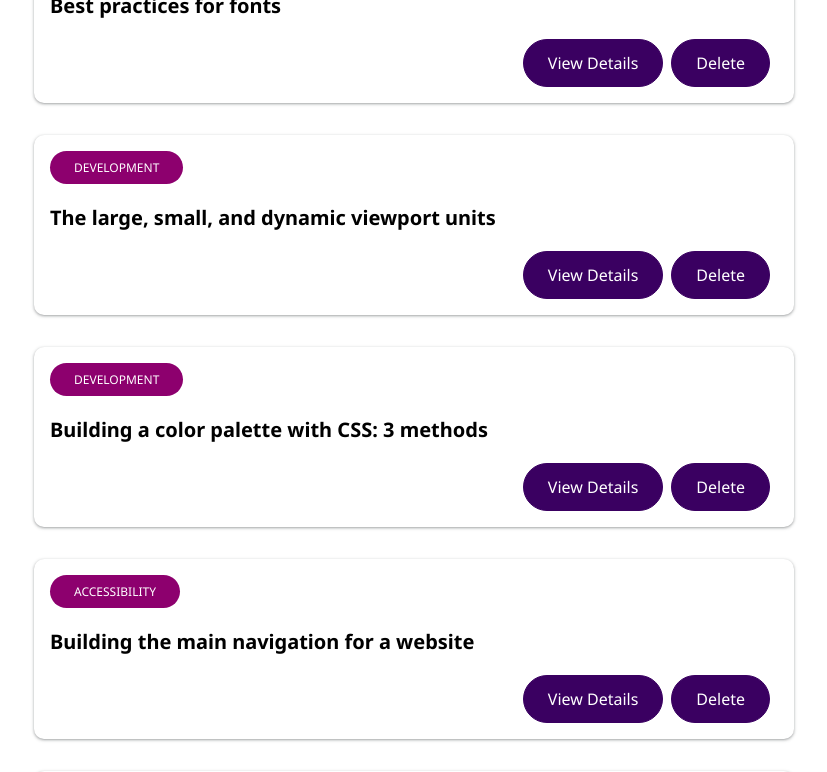
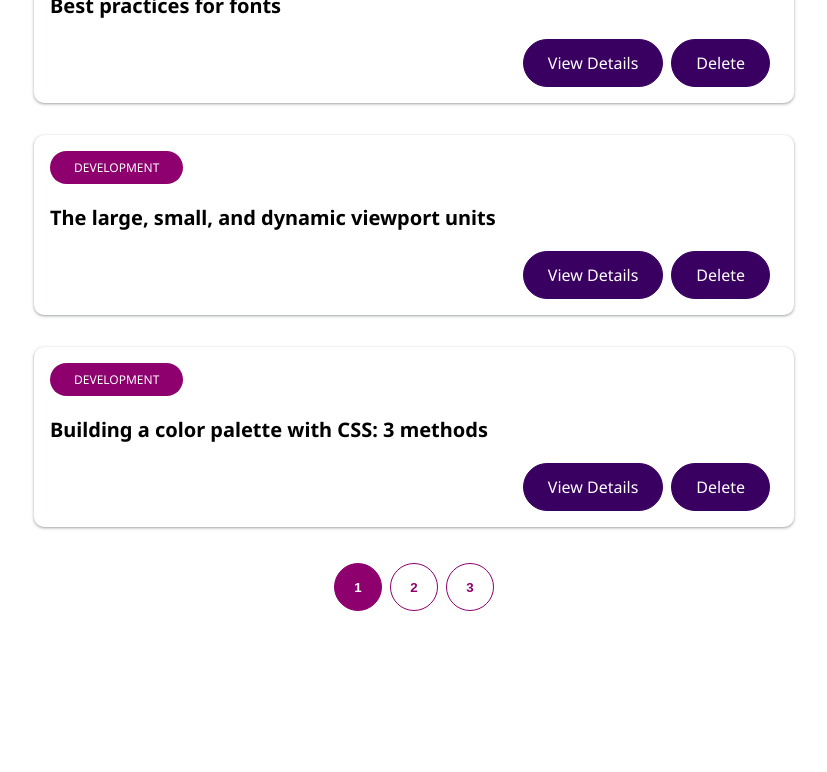
Before and after one commit to arman-borkhani/vue-crud, a Vue app: page /posts in a window 1280 px wide. Shown: the part 660-1432 px from the top of the page, without its empty margins (226-1053 px from the left). After the commit the page ends 1323 px from the top, so only its background shows below. Built offline with nearby package versions, Linux system fonts and the light colour scheme.

Commit message:
Add pagination

```diff
--- /dev/null
+++ b/src/components/PaginationNav.vue
@@ -0,0 +1,60 @@
+<template>
+  <nav>
+    <ul>
+      <li v-for="page in pages" :key="page">
+        <button :class="{ active: page === currentPage }" @click="changePage(page)">{{ page }}</button>
+      </li>
+    </ul>
+  </nav>
+</template>
+
+<script>
+import _ from "lodash";
+
+export default {
+  emits: ['change-page'],
+  props: ['itemsCount', 'pageSize', 'currentPage'],
+  computed: {
+    pages() {
+      const pagesCount = Math.ceil(this.itemsCount / this.pageSize);
+      if (pagesCount === 1) return null;
+      return _.range(1, pagesCount + 1);
+    }
+  },
+  methods: {
+    changePage(pageNumber) {
+      this.$emit('change-page', pageNumber);
+    }
+  }
+}
+</script>
+
+<style scoped>
+  ul {
+    display: flex;
+    align-items: center;
+    justify-content: center;
+    margin-bottom: 3rem;
+  }
+
+  button {
+    border-radius: 50%;
+    width: 48px;
+    height: 48px;
+    border: 1px solid #8d006e;
+    line-height: normal;
+    display: inline-flex;
+    align-items: center;
+    justify-content: center;
+    background-color: transparent;
+    margin: 0.25rem;
+    color: #8d006e;
+    font-weight: bold;
+    cursor: pointer;
+  }
+
+  button.active {
+    background-color: #8d006e;
+    color: #fff;
+  }
+</style>
--- a/src/pages/PostsList.vue
+++ b/src/pages/PostsList.vue
@@ -3,11 +3,14 @@
     <h1>Latest Posts</h1>
     <search-box @change-search="handleSearch"></search-box>
     <posts-filter @change-category="handleCategoryFilter" :activeCategory="selectedCategory"></posts-filter>
-    <ul v-if="hasPosts">
-      <li v-for="post in posts" :key="post.id">
-        <post-entry :id="post.id" :title="post.title" :categoryId="post.category"></post-entry>
-      </li>
-    </ul>
+    <div v-if="hasPosts">
+      <ul>
+        <li v-for="post in paginatedPosts" :key="post.id">
+          <post-entry :id="post.id" :title="post.title" :categoryId="post.category"></post-entry>
+        </li>
+      </ul>
+      <pagination-nav :itemsCount="posts.length" :pageSize="pageSize" :currentPage="currentPage" @change-page="handlePageChange"></pagination-nav>
+    </div>
     <div v-else>
       <base-card>
         Sorry, no results were found.
@@ -20,17 +23,22 @@
 import PostEntry from '../components/PostEntry.vue';
 import PostsFilter from '../components/PostsFilter.vue';
 import SearchBox from '../components/SearchBox.vue';
+import PaginationNav from '../components/PaginationNav.vue';
+import { paginate } from '../util/paginate';
 
 export default {
   components: {
     PostEntry,
     PostsFilter,
-    SearchBox
+    SearchBox,
+    PaginationNav
   },
   data() {
     return {
       selectedCategory: null,
       searchQuery: "",
+      pageSize: 4,
+      currentPage: 1,
     }
   },
   computed: {
@@ -47,6 +55,9 @@ export default {
 
       return posts;
     },
+    paginatedPosts() {
+      return paginate(this.posts, this.currentPage, this.pageSize);
+    },
     hasPosts() {
       return this.posts.length;
     }
@@ -54,9 +65,14 @@ export default {
   methods: {
     handleCategoryFilter(id) {
       this.selectedCategory = id;
+      this.currentPage = 1;
     },
     handleSearch(query) {
       this.searchQuery = query;
+      this.currentPage = 1;
+    },
+    handlePageChange(page) {
+      this.currentPage = page;
     }
   }
 }
--- /dev/null
+++ b/src/util/paginate.js
@@ -0,0 +1,6 @@
+import _ from "lodash";
+
+export function paginate(items, pageNumber, pageSize) {
+  const startIndex = (pageNumber - 1) * pageSize;
+  return _(items).slice(startIndex).take(pageSize).value();
+}
```
